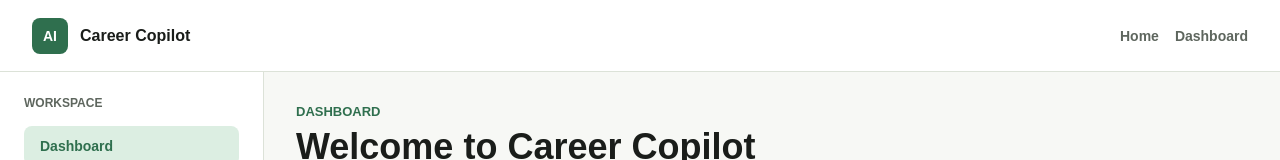
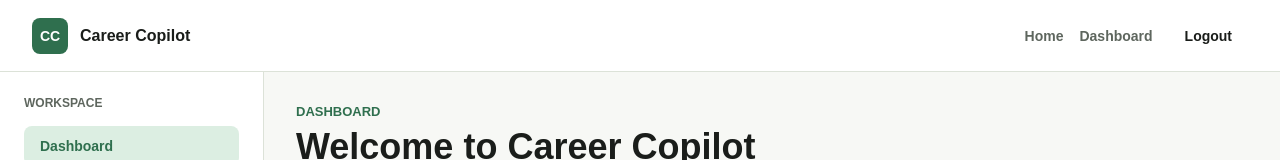
Before and after one commit to akundu013/CareerCopilot, a Next.js app in the folder frontend/: page /dashboard in a window 1280 px wide. Shown: the top 160 px of the page. Built offline with nearby package versions, Linux system fonts and the light colour scheme; no server answers; sample sign-in values are in the browser's storage.

Commit message:
Milestone-3.7; feat(auth): add logout flow

```diff
--- a/frontend/components/layout/Header/Header.module.scss
+++ b/frontend/components/layout/Header/Header.module.scss
@@ -39,9 +39,39 @@
   font-weight: 600;
 }
 
-.nav a:focus-visible {
+.logoutButton {
+  min-height: 36px;
+  padding: 0 var(--space-4);
+  border: 1px solid var(--color-border-strong);
+  border-radius: var(--radius-md);
+  background: var(--color-surface);
+  color: var(--color-text-primary);
+  cursor: pointer;
+  font-size: 14px;
+  font-weight: 700;
+  transition:
+    border-color 160ms ease,
+    color 160ms ease,
+    background 160ms ease;
+}
+
+.logoutButton:disabled {
+  cursor: not-allowed;
+  opacity: 0.62;
+}
+
+.nav a:focus-visible,
+.logoutButton:focus-visible {
   outline: 3px solid color-mix(in srgb, var(--color-focus) 28%, transparent);
   outline-offset: 4px;
+}
+
+@media (hover: hover) and (pointer: fine) {
+  .logoutButton:hover:not(:disabled) {
+    border-color: var(--color-primary);
+    background: var(--color-primary-soft);
+    color: var(--color-primary);
+  }
 }
 
 @media (max-width: 640px) {
@@ -50,4 +80,8 @@
     flex-direction: column;
     padding: var(--space-4);
   }
+
+  .nav {
+    flex-wrap: wrap;
+  }
 }
--- a/frontend/components/layout/Header/Header.tsx
+++ b/frontend/components/layout/Header/Header.tsx
@@ -1,17 +1,45 @@
+"use client";
+
 import Link from "next/link";
+import { useRouter } from "next/navigation";
+import { useState } from "react";
+import { useAuth } from "@/hooks/useAuth";
 import styles from "./Header.module.scss";
 
 export function Header() {
+  const router = useRouter();
+  const { logout } = useAuth();
+  const [isLoggingOut, setIsLoggingOut] = useState(false);
+
+  async function handleLogout() {
+    setIsLoggingOut(true);
+
+    try {
+      await logout();
+      router.replace("/login");
+    } finally {
+      setIsLoggingOut(false);
+    }
+  }
+
   return (
     <header className={styles.header}>
       <Link className={styles.brand} href="/">
-        <span className={styles.brandMark}>AI</span>
+        <span className={styles.brandMark}>CC</span>
         <span>Career Copilot</span>
       </Link>
 
       <nav className={styles.nav} aria-label="Primary navigation">
         <Link href="/">Home</Link>
         <Link href="/dashboard">Dashboard</Link>
+        <button
+          className={styles.logoutButton}
+          disabled={isLoggingOut}
+          onClick={handleLogout}
+          type="button"
+        >
+          {isLoggingOut ? "Signing out..." : "Logout"}
+        </button>
       </nav>
     </header>
   );
```
Also changed, not shown: 1 other file (tests, documents, lock files or other folders).
